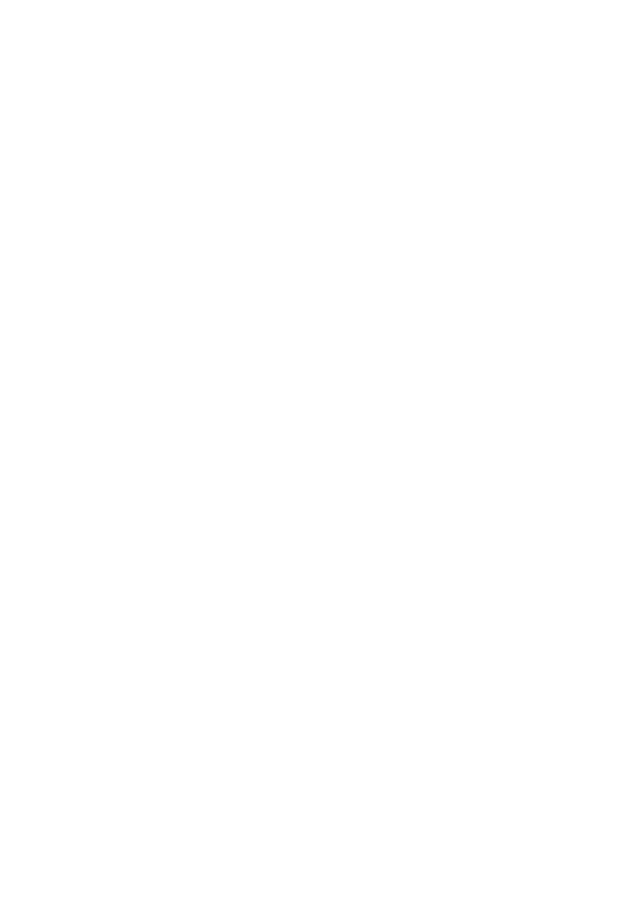
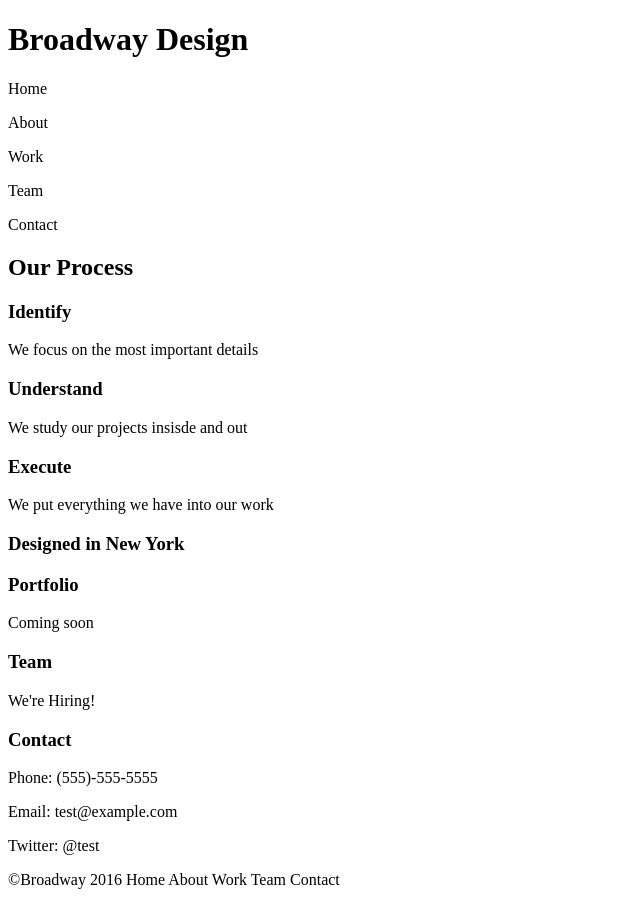
Before and after one commit to 1rdc1/BROADWAY, a plain HTML site: page index.html in a window 1280 px wide. Shown: the whole page, without its empty margins (0-640 px from the left). Before the commit the page ends 800 px from the top, so only its background shows below. Drawn offline with Linux system fonts and the light colour scheme.

Commit message:
Add body text content.

```diff
--- a/index.html
+++ b/index.html
@@ -8,24 +8,39 @@
   <body>
 
     <div class="intro">
-      <h1></h1>
+      <h1>Broadway Design</h1>
+      <p>Home</p>
+      <p>About</p>
+      <p>Work</p>
+      <p>Team</p>
+      <p>Contact</p>
     </div>
 
     <div class="body">
-      <h2></h2>
-      <h3></h3>
-      <h3></h3>
-      <h3></h3>
+      <h2>Our Process</h2>
+      <h3>Identify</h3>
+      <p>We focus on the most important details</p>
+      <h3>Understand</h3>
+      <p>We study our projects insisde and out</p>
+      <h3>Execute</h3>
+      <p>We put everything we have into our work</p>
     </div>
 
+    <h3>Designed in New York</h3>
+
     <div class="conclusion">
-      <h3></h3>
-      <h3></h3>
-      <h3></h3>
+      <h3>Portfolio</h3>
+      <p>Coming soon</p>
+      <h3>Team</h3>
+      <p>We're Hiring!</p>
+      <h3>Contact</h3>
+      <p>Phone: (555)-555-5555</p>
+      <p>Email: test@example.com</p>
+      <p>Twitter: @test</p>
     </div>
 
     <div class="footer">
-      <p></p>
+      <p>©Broadway 2016 Home About Work Team Contact</p>
     </div>
 
   </body>
```
